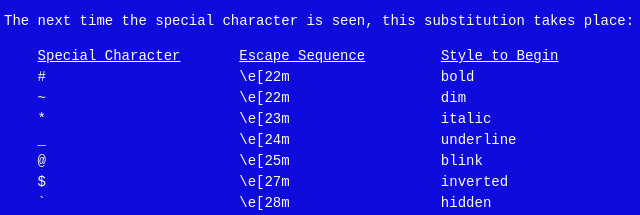
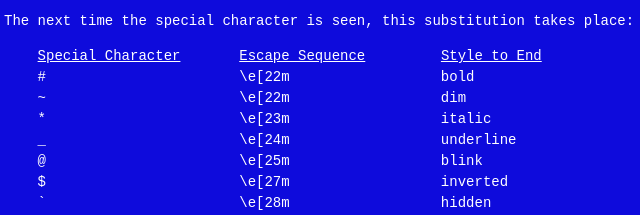
Before and after one commit to Evoniuk/terminal-markdown, a plain HTML site: page website/how-it-works.html in a window 1280 px wide. Shown: the part 585-800 px from the top of the page, 316-956 px from the left. Drawn offline with Linux system fonts and the light colour scheme.

Commit message:
Fix typo
Change 'Begin' to 'End'

```diff
--- a/website/how-it-works.html
+++ b/website/how-it-works.html
@@ -45,7 +45,7 @@
     <p>The next time the special character is seen, this substitution takes place:</p>
 
     <pre>
-    <span class="underline">Special Character</span>       <span class="underline">Escape Sequence</span>         <span class="underline">Style to Begin</span>
+    <span class="underline">Special Character</span>       <span class="underline">Escape Sequence</span>         <span class="underline">Style to End</span>
     #                       \e[22m                  bold
     ~                       \e[22m                  dim
     *                       \e[23m                  italic
```
